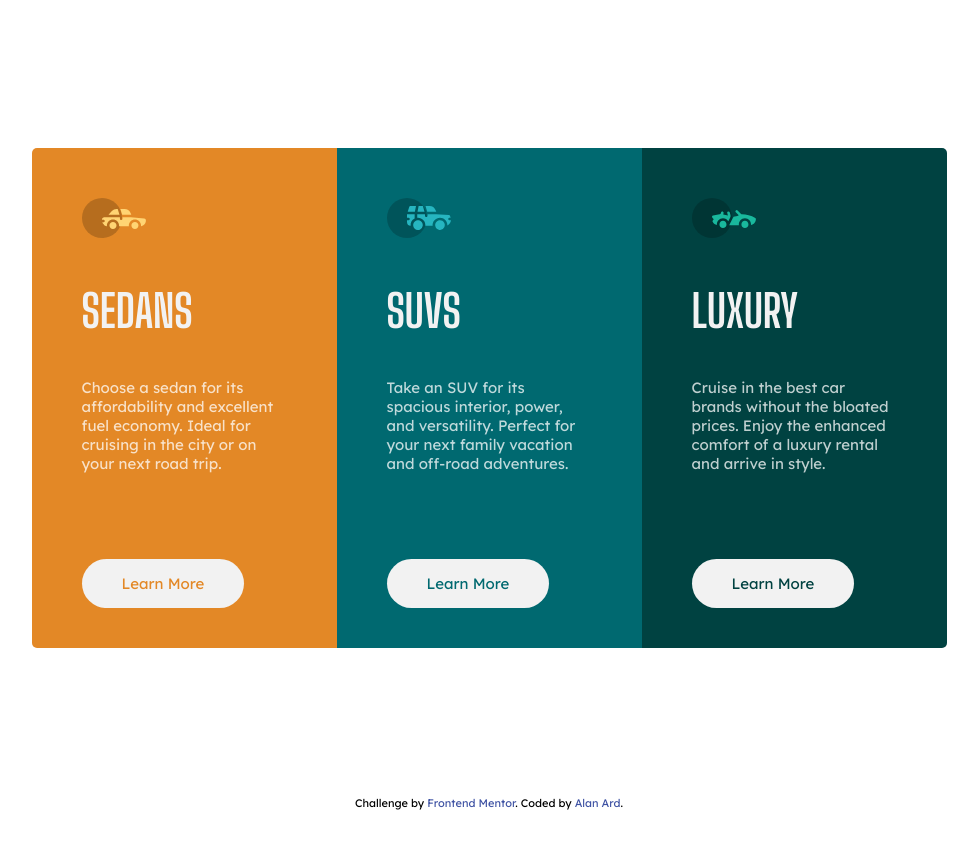
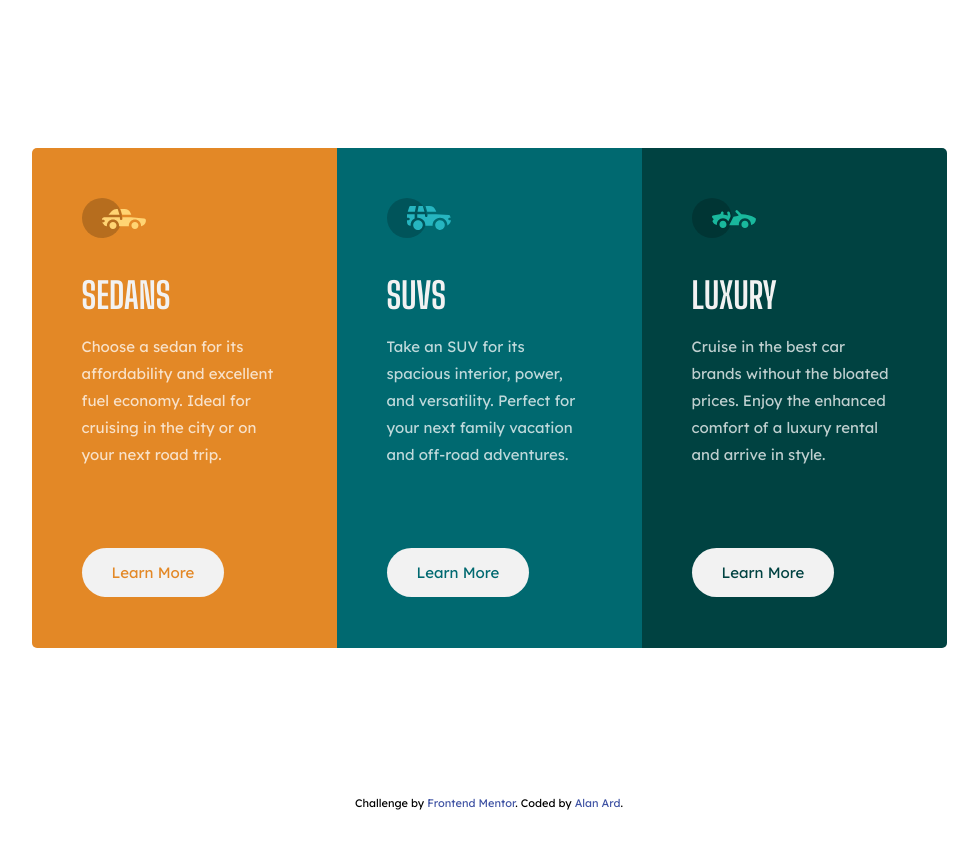
Before and after one commit to alanard/3-column-preview-card-component-main, a plain HTML site: page index.html in a window 1280 px wide. Shown: the whole page, without its empty margins (151-1129 px from the left). Drawn offline with Linux system fonts and the light colour scheme.

Commit message:
add some padding for paragraph

```diff
--- a/css/main.css
+++ b/css/main.css
@@ -24,17 +24,18 @@ main .container .card {
 main .container .card .car-type {
   font-family: "Big Shoulders Display", cursive;
   text-transform: uppercase;
-  font-size: 1.875rem;
-  margin-top: 2.625rem;
-  margin-bottom: 2.5rem;
+  font-size: 1.5rem;
+  margin-top: 2rem;
+  margin-bottom: 1rem;
   color: hsl(0deg, 0%, 95%);
 }
 main .container .card .description {
-  margin-bottom: 5.375rem;
+  margin-bottom: 5rem;
   color: hsla(0deg, 0%, 100%, 0.75);
+  line-height: 1.8;
 }
 main .container .card .sedans-btn {
-  padding: 15px 40px;
+  padding: 15px 30px;
   border: none;
   border-radius: 30px;
   background-color: hsl(0deg, 0%, 95%);
@@ -54,7 +55,7 @@ main .container .card .sedans-btn:hover {
   }
 }
 main .container .card .suvs-btn {
-  padding: 15px 40px;
+  padding: 15px 30px;
   border: none;
   border-radius: 30px;
   background-color: hsl(0deg, 0%, 95%);
@@ -74,7 +75,7 @@ main .container .card .suvs-btn:hover {
   }
 }
 main .container .card .luxury-btn {
-  padding: 15px 40px;
+  padding: 15px 30px;
   border: none;
   border-radius: 30px;
   background-color: hsl(0deg, 0%, 95%);
```
Also changed, not shown: 1 other file.
